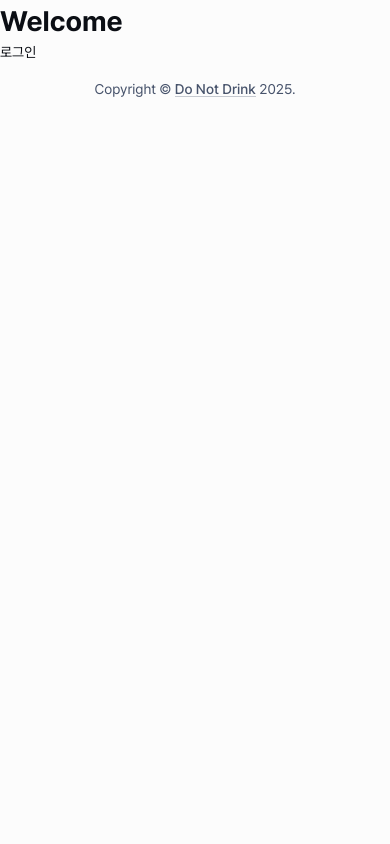
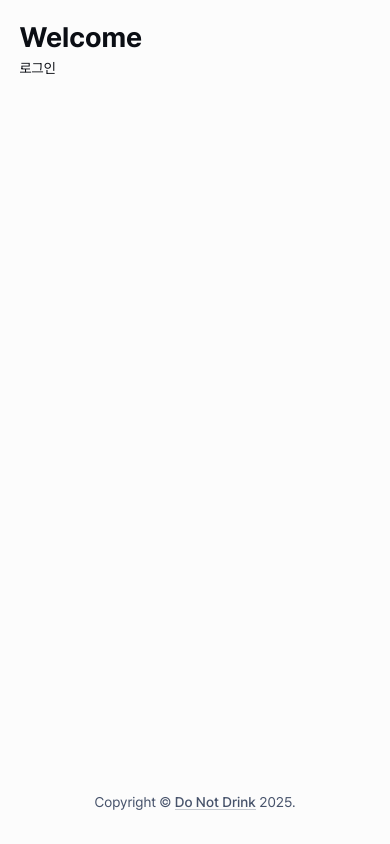
Before and after one commit to lwjmcn/Do-not-drink_FE, a Next.js app: page / in a window 390 px wide. Built offline with nearby package versions, Linux system fonts and the light colour scheme; what @mui/material-nextjs would draw is missing.

Commit message:
feat: responsive main layout

```diff
--- a/app/_component/MainLayout.tsx
+++ b/app/_component/MainLayout.tsx
@@ -12,8 +12,19 @@ const MainLayout = ({ children }: IMainLayoutProps) => {
   return (
     <AppTheme>
       <CssBaseline enableColorScheme />
-      <Box component="main" sx={{ backgroundColor: "background.default" }}>
-        {children}
+      <Box
+        component="main"
+        sx={{
+          display: "flex",
+          flexDirection: "column",
+          maxWidth: { xs: "90%", sm: "90%", md: "90%", lg: "450px" },
+          minHeight: "100vh",
+          marginX: "auto",
+          paddingY: 2,
+          backgroundColor: "background.default",
+        }}
+      >
+        <Box sx={{ flex: 1 }}>{children}</Box>
         <Copyright />
       </Box>
     </AppTheme>
```
